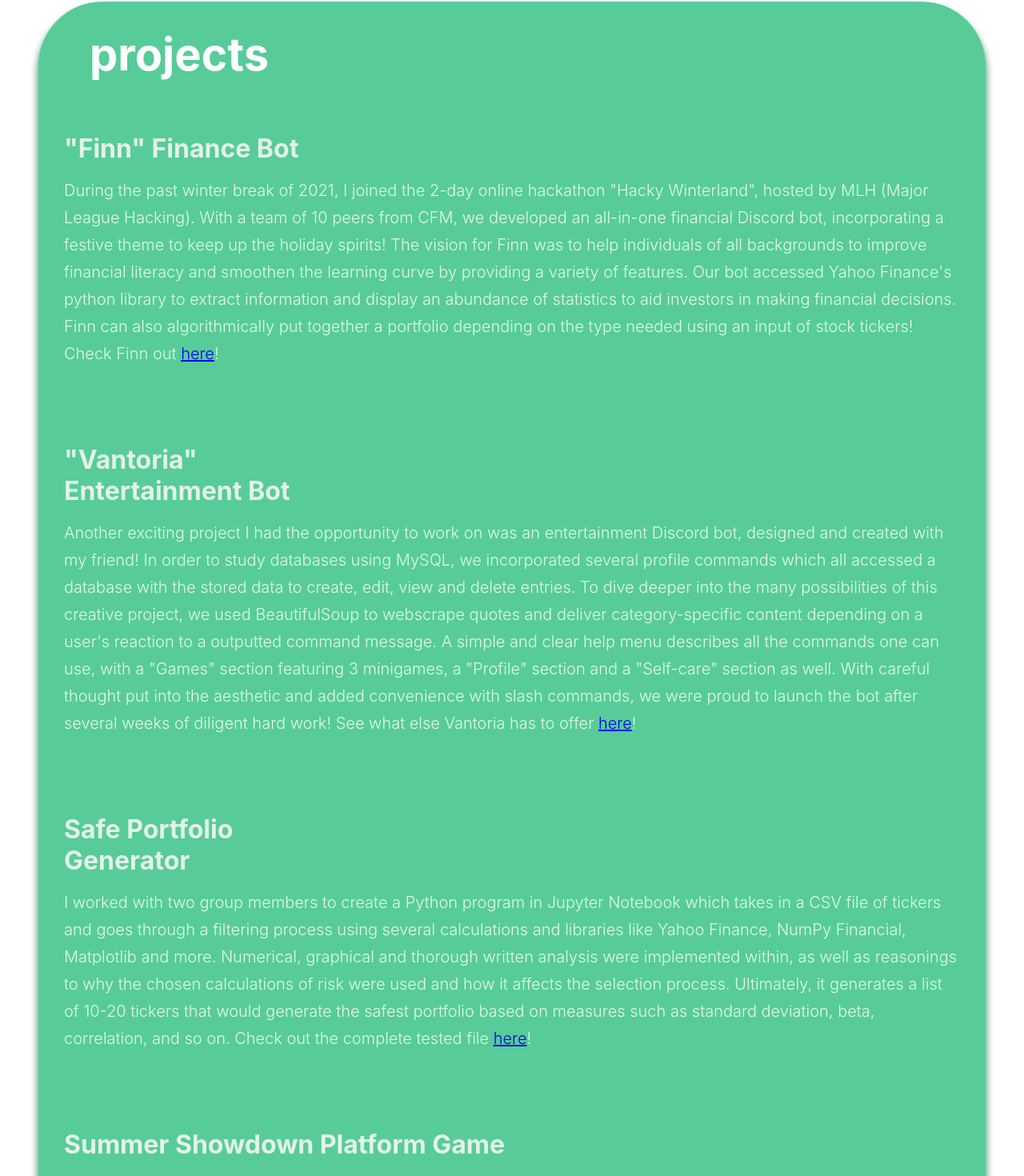
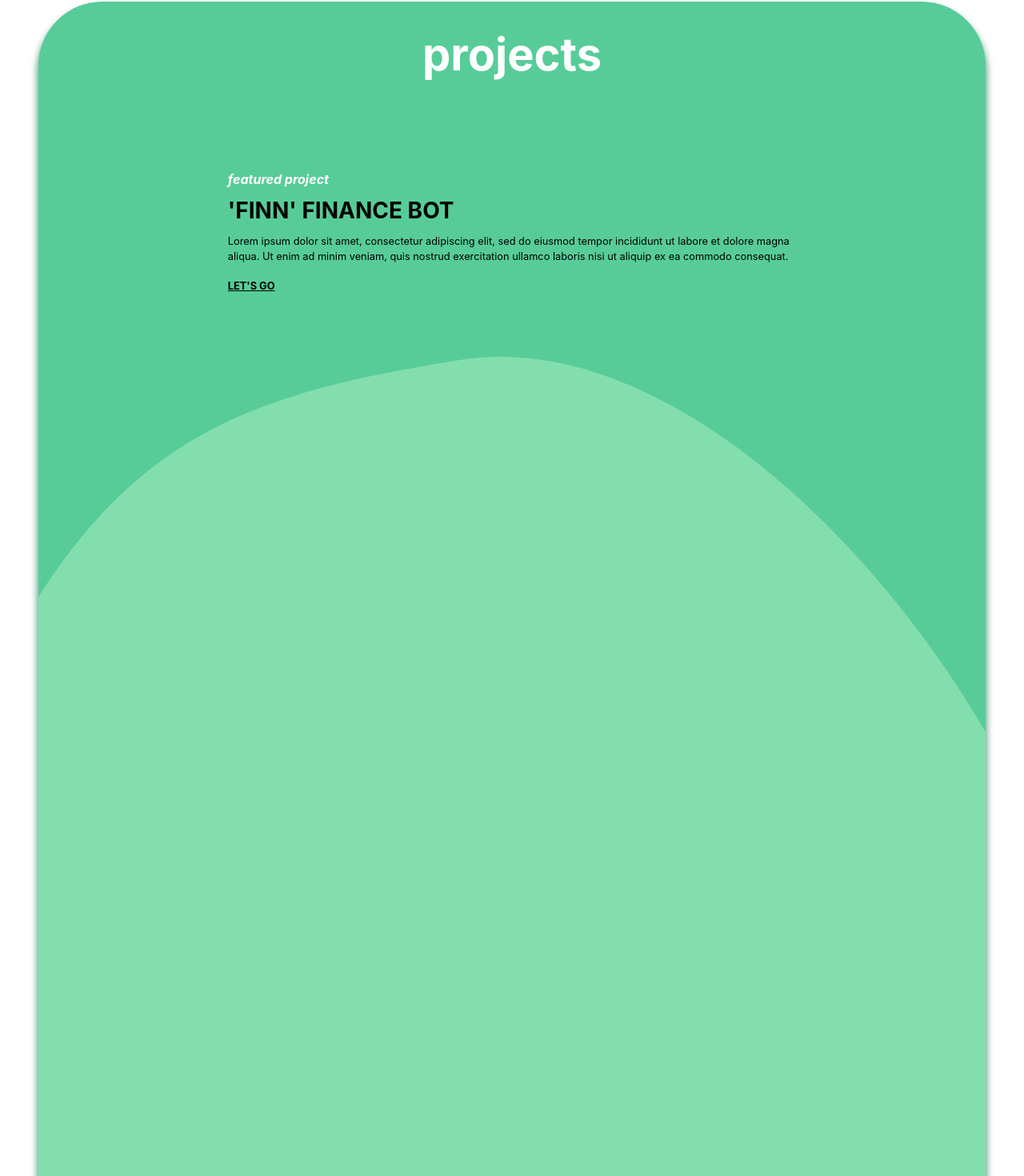
Before and after one commit to NessaLiu/nessaliu.github.io, a React (Create React App) app: page / in a window 1280 px wide. Shown: the part 1672-3142 px from the top of the page at 80% size. Built offline with nearby package versions, Linux system fonts and the light colour scheme.

Commit message:
added project feature text styling

```diff
--- a/src/App.jsx
+++ b/src/App.jsx
@@ -13,7 +13,7 @@ import Slider from "./components/Slider/Slider";
 import React from "react";
 import gsapInit from "./utils/gsap-init";
 import "./styles/global.css";
-import { skills, sliderItems } from "./data/data";
+import { skills, projects, sliderItems } from "./data/data";
 
 // Check if running scripts in valid web-browser
 const isValidBrowser = typeof window !== "undefined";
@@ -30,7 +30,7 @@ const App = () => {
       <Quote />
       <Resume />
       <Skills skills={skills} />
-      <Projects />
+      <Projects projects={projects} />
       <Interests />
       <Slider sliderItems={sliderItems} />
       <Contact />
--- a/src/components/Projects/Projects.jsx
+++ b/src/components/Projects/Projects.jsx
@@ -1,8 +1,11 @@
 import "./projects.css";
 import { useEffect, useRef } from "react";
 import gsap from "gsap";
+import blobBackground from "../../images/green-blob.svg";
 
-const Projects = () => {
+const Projects = ({ projects }) => {
+  const featuredProjOne = projects.featured[0];
+  const featuredProjTwo = projects.featured[1];
   const containerRef = useRef(null);
   const titleRef = useRef(null);
   const section1Ref = useRef(null);
@@ -17,153 +20,69 @@ const Projects = () => {
       },
     });
 
-    tl.from(containerRef.current, {
-      duration: 0.5,
-      autoAlpha: 0,
-      scale: 0.8,
-    })
-      .from(
-        titleRef.current,
-        {
-          duration: 1,
-          autoAlpha: 0,
-          y: 50,
-        },
-        0.5
-      )
-      .from(
-        [
-          section1Ref.current,
-          section2Ref.current,
-          section3Ref.current,
-          section4Ref.current,
-        ],
-        {
-          duration: 0.5,
-          autoAlpha: 0,
-          y: 50,
-          stagger: 0.25,
-        },
-        "<+=0.5"
-      );
+    // tl.from(containerRef.current, {
+    //   duration: 0.5,
+    //   autoAlpha: 0,
+    //   scale: 0.8,
+    // })
+    //   .from(
+    //     titleRef.current,
+    //     {
+    //       duration: 1,
+    //       autoAlpha: 0,
+    //       y: 50,
+    //     },
+    //     0.5
+    //   )
+    //   .from(
+    //     [
+    //       section1Ref.current,
+    //       section2Ref.current,
+    //       section3Ref.current,
+    //       section4Ref.current,
+    //     ],
+    //     {
+    //       duration: 0.5,
+    //       autoAlpha: 0,
+    //       y: 50,
+    //       stagger: 0.25,
+    //     },
+    //     "<+=0.5"
+    //   );
   }, []);
 
   return (
     <section id="projects">
-      <div ref={containerRef} className="projects-box">
-        <h1 ref={titleRef} className="projects-title">
-          projects
+      <div ref={containerRef} className="projectsBox">
+        <h1 ref={titleRef} className="projectsTitle">
+          {projects.title}
         </h1>
 
-        <div className="projects-columns">
-          <div ref={section1Ref} className="project-block">
-            <h2 className="project-name">"Finn" Finance Bot</h2>
-            <p className="project-desc">
-              During the past winter break of 2021, I joined the 2-day online
-              hackathon "Hacky Winterland", hosted by MLH (Major League
-              Hacking). With a team of 10 peers from CFM, we developed an
-              all-in-one financial Discord bot, incorporating a festive theme to
-              keep up the holiday spirits! The vision for Finn was to help
-              individuals of all backgrounds to improve financial literacy and
-              smoothen the learning curve by providing a variety of features.
-              Our bot accessed Yahoo Finance's python library to extract
-              information and display an abundance of statistics to aid
-              investors in making financial decisions. Finn can also
-              algorithmically put together a portfolio depending on the type
-              needed using an input of stock tickers! Check Finn out{" "}
-              <a href="https://github.com/Finn-Discord-Bot" target="_blank">
-                {" "}
-                here
+        <div className="featuredContainer">
+          <div className="featuredProjectContainer">
+            <div className="featuredTextContainer featOne">
+              <p className="featuredTitle">{projects.featuredTitle}</p>
+              <p className="projectTitle">{featuredProjOne.projectName}</p>
+              <p className="projectDesc">{featuredProjOne.projectDesc}</p>
+              <a className="projectLink" href={featuredProjOne.projectLink}>
+                {projects.linkText}
               </a>
-              !
-            </p>
+            </div>
+            <div className="featureBg">
+              <img src={blobBackground} className="backgroundBlob" />
+            </div>
           </div>
-
-          <div ref={section2Ref} className="project-block">
-            <h2 className="project-name">
-              "Vantoria"
-              <br />
-              Entertainment Bot
-            </h2>
-            <p className="project-desc">
-              Another exciting project I had the opportunity to work on was an
-              entertainment Discord bot, designed and created with my friend! In
-              order to study databases using MySQL, we incorporated several
-              profile commands which all accessed a database with the stored
-              data to create, edit, view and delete entries. To dive deeper into
-              the many possibilities of this creative project, we used
-              BeautifulSoup to webscrape quotes and deliver category-specific
-              content depending on a user's reaction to a outputted command
-              message. A simple and clear help menu describes all the commands
-              one can use, with a "Games" section featuring 3 minigames, a
-              "Profile" section and a "Self-care" section as well. With careful
-              thought put into the aesthetic and added convenience with slash
-              commands, we were proud to launch the bot after several weeks of
-              diligent hard work! See what else Vantoria has to offer{" "}
-              <a href="https://github.com/NessaLiu/VantoriaBot" target="_blank">
-                {" "}
-                here
+          <div className="featuredProjectContainer">
+            <img src={blobBackground} className="backgroundBlob" />
+            <div className="featuredTextContainer featTwo">
+              <p className="featuredTitle">{projects.featuredTitle}</p>
+              <p className="projectTitle">{featuredProjTwo.projectName}</p>
+              <p className="projectDesc">{featuredProjTwo.projectDesc}</p>
+              <a className="projectLink" href={featuredProjTwo.projectLink}>
+                {projects.linkText}
               </a>
-              !
-            </p>
+            </div>
           </div>
-
-          <div ref={section3Ref} className="project-block">
-            <h2 className="project-name">
-              Safe Portfolio
-              <br /> Generator
-            </h2>
-            <p className="project-desc">
-              I worked with two group members to create a Python program in
-              Jupyter Notebook which takes in a CSV file of tickers and goes
-              through a filtering process using several calculations and
-              libraries like Yahoo Finance, NumPy Financial, Matplotlib and
-              more. Numerical, graphical and thorough written analysis were
-              implemented within, as well as reasonings to why the chosen
-              calculations of risk were used and how it affects the selection
-              process. Ultimately, it generates a list of 10-20 tickers that
-              would generate the safest portfolio based on measures such as
-              standard deviation, beta, correlation, and so on. Check out the
-              complete tested file{" "}
-              <a
-                href="https://github.com/NessaLiu/SafePortfolioMaker"
-                target="_blank"
-              >
-                {" "}
-                here
-              </a>
-              !
-            </p>
-          </div>
-        </div>
-
-        <div ref={section4Ref} className="horizontal-block">
-          <h2 className="project-name">Summer Showdown Platform Game</h2>
-          <p className="project-desc">
-            For the final culminating assignment for ICS4U Grade 12 Computer
-            Science, we were given the task to study independently and be
-            creative with developing a small project. Whether it be a website,
-            app, browser extension, or game, we were free to explore any area
-            that blossomed interest. Hence, to compliment my love for games, I
-            decided to research PyGame and the various possibilities of
-            entertainment forms I could create. I ended up choosing to code a
-            single-player platform game with a scrolling background, influenced
-            by the nostalgic games I used to play in my childhood. This "Summer
-            Showdown" game uses object-oriented programming to implement running
-            and jumping, a level system, health status, item collection, music
-            and sound effects. There were also enemy AI which the user could
-            attack and also receive damage from. It was a great learning
-            experience and being able to successfully produce a functioning game
-            was extremely rewarding! Take a look at the game{" "}
-            <a
-              href="https://github.com/NessaLiu/SummerShowdownPlatformGame"
-              target="_blank"
-            >
-              {" "}
-              here
-            </a>
-            !
-          </p>
         </div>
       </div>
     </section>
--- a/src/components/Projects/projects.css
+++ b/src/components/Projects/projects.css
@@ -11,8 +11,9 @@
     justify-content:center;
 }
 
-.projects-box {
+.projectsBox {
     background-color: #57CC99;
+    width: 100%;
     /* box-shadow: 10px 10px 2px 1px #67A58A; */
     /* h-offset v-offset blur spread colour */
     box-shadow: 0px 8px 8px 2px #67A58A;
@@ -21,12 +22,7 @@
     justify-content: center;
 }
 
-.projects-columns {
-    display: flex;
-    flex-direction: column;
-}
-
-.projects-title {
+.projectsTitle {
     color: white;
     font-weight: bold;
     font-size: 3.5rem;
@@ -34,26 +30,68 @@
     padding: 2rem 1rem;
 }
 
-.project-block, .horizontal-block {
-    padding: 1rem;
+.featuredProjectContainer {
+    position: relative;
 }
 
-.horizontal-block {
-    padding-bottom: 7rem;
+.featureBg {
+    top: 0;
+    left: 0;
 }
 
-.project-name{
-    font-size: 2rem;
-    padding-bottom: 1rem;
-    font-weight: bold;
-    color: #e4f3e5;
+.blobBackground {
+
 }
 
-.project-desc{
-    font-size: 1rem;
-    line-height: 1.7em;
-    font-weight: 300;
-    color:#e4f8e6;
+.featuredContainer {
+    margin-bottom: 3rem;
+}
+
+.featuredTextContainer {
+    text-align: left;
+    width: 60%;
+    margin: 5rem auto;
+    z-index:100;
+}
+
+/* .featOne {
+    transform: translateY(-145%);
+}
+.featTwo {
+    transform: translateY(-148%);
+} */
+
+.featuredTitle {
+    font-weight: bold;
+    color: #fff;
+    font-style: italic;
+    padding-bottom: 0.8rem;
+}
+
+.featuredProjectDesc {
+    font-size: 0.75rem;
+}
+
+.projectTitle{
+    font-size: 1.75rem;
+    padding-bottom: 0.7rem;
+    font-weight: 700;
+    color: #000;
+    text-transform: uppercase;
+}
+
+.projectDesc{
+    font-size: 0.8rem;
+    line-height: 1.2rem;
+    font-weight: 400;
+    color:#000;
+    padding-bottom: 1rem;
+}
+
+.projectLink {
+    color: #000;
+    font-weight: 700;
+    font-size:0.8rem;
 }
 
 
--- a/src/data/data.js
+++ b/src/data/data.js
@@ -43,12 +43,17 @@ export const sliderItems = [
 
 export const projects = {
     title: "projects",
+    featuredTitle: "featured project",
+    featured: [
+        {key: 0, projectName: "'Finn' Finance Bot", projectDesc: "Lorem ipsum dolor sit amet, consectetur adipiscing elit, sed do eiusmod tempor incididunt ut labore et dolore magna aliqua. Ut enim ad minim veniam, quis nostrud exercitation ullamco laboris nisi ut aliquip ex ea commodo consequat.", projectLink: "https://github.com/Finn-Discord-Bot/finn"},
+        {key: 1, projectName: "Finn", projectDesc: "Lorem ipsum dolor sit amet, consectetur adipiscing elit, sed do eiusmod tempor incididunt ut labore et dolore magna aliqua. Ut enim ad minim veniam, quis nostrud exercitation ullamco laboris nisi ut aliquip ex ea commodo consequat.", projectLink: ""}],
     projects: [
-        {key: 0, projectName: "'Finn' Finance Bot", projectDesc: ""},
-        {key: 1, projectName: "Finn", projectDesc: ""},
-        {key: 2, projectName: "Finn", projectDesc: ""},
-        {key: 3, projectName: "Finn", projectDesc: ""}
-    ]
+        {key: 0, projectName: "'Finn' Finance Bot", projectDesc: "", projectLink: ""},
+        {key: 1, projectName: "Finn", projectDesc: "", projectLink: ""},
+        {key: 2, projectName: "Finn", projectDesc: "", projectLink: ""},
+        {key: 3, projectName: "Finn", projectDesc: "", projectLink: ""}
+    ],
+    linkText: "LET'S GO"
 }
 
 export const skills = {
```
Also changed, not shown: public/assets/images/green-blob.svg (added), src/images/green-blob.svg (added).
